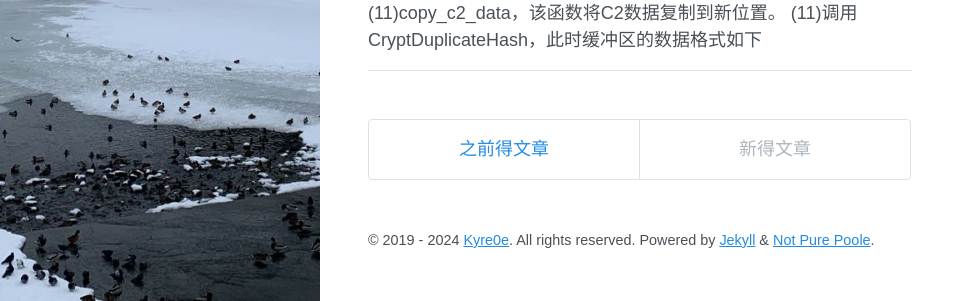
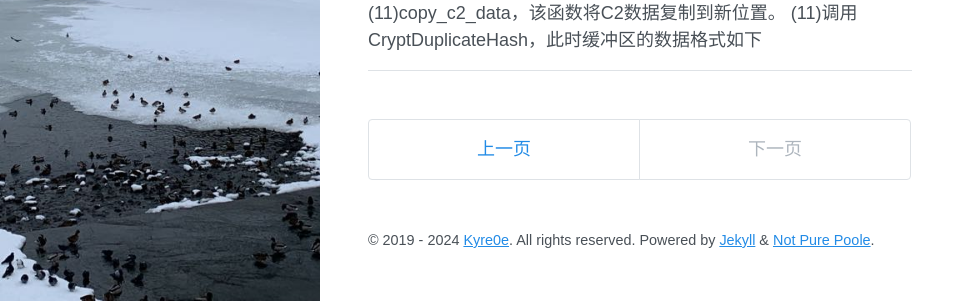
Before and after one commit to Kyre0ee/Kyre0ee.github.io, a Jekyll site: the page built from index.html, in a window 1280 px wide and 900 px high, scrolled down 1779 px. Shown: the part 599-900 px from the top of the window, without its empty margins (0-975 px from the left). Built offline with Jekyll 4.4.1, drawn with Linux system fonts in a browser that asks for light colours; nearby versions of some CDN libraries; the list of posts is cut into pages by our own code.

Commit message:
Update home.html

```diff
--- a/_layouts/home.html
+++ b/_layouts/home.html
@@ -3,8 +3,9 @@ layout: default
 ---
 
 {% include home-header.html %}
-
+<!-- 包含名为 home-header.html 的文件，通常用于网站的头部 -->
 <div class="posts">
+  <!-- 遍历 paginator.posts 集合中的每篇文章 -->
   {% for post in paginator.posts %}
   <section class="post-entry">
     <h2 class="post-title">
@@ -12,34 +13,43 @@ layout: default
         {{ post.title }}
       </a>
     </h2>
+    <!-- 显示文章标题，并链接到文章的 URL -->
 
     <div class="post-meta">
       <time datetime="{{ post.date | date_to_xmlschema }}">{{ post.date | date_to_string }}</time>
+      <!-- 显示文章日期，两个不同的格式：XML schema 和字符串格式 -->
       {%- if jekyll.environment == "production" and site.disqus -%}
         <span> • </span>
         <a class="comment-count" href="{{ post.url | relative_url }}#disqus_thread">
           <span class="disqus-comment-count" data-disqus-url="{{ post.url | absolute_url }}"></span>
         </a>
       {%- endif -%}
+      <!-- 如果是在生产环境并且配置了 Disqus，显示评论计数链接 -->
     </div>
 
     <p>{{ post.excerpt | strip_html }}</p>
+    <!-- 显示文章摘要，去除 HTML 标签 -->
   </section>
   {% endfor %}
+  <!-- 结束文章遍历 -->
   {%- if jekyll.environment == "production" and site.disqus -%}
     <script id="dsq-count-scr" src="//{{ site.disqus }}.disqus.com/count.js" async></script>
   {%- endif -%}
+  <!-- 如果是在生产环境并且配置了 Disqus，加载评论计数脚本 -->
 </div>
 
 <div class="pagination">
+  <!-- 分页导航 -->
   {% if paginator.next_page %}
-    <a class="pagination-item older" href="{{ paginator.next_page_path | relative_url }}">之前得文章</a>
+    <a class="pagination-item older" href="{{ paginator.next_page_path | relative_url }}">上一页</a>
   {% else %}
-    <span class="pagination-item older">之前得文章</span>
+    <span class="pagination-item older">上一页</span>
   {% endif %}
+  <!-- 如果有下一页，显示链接到下一页，否则显示不可点击的文本 -->
   {% if paginator.previous_page %}
-    <a class="pagination-item newer" href="{{ paginator.previous_page_path | prepend: relative_url }}">新得文章</a>
+    <a class="pagination-item newer" href="{{ paginator.previous_page_path | prepend: relative_url }}">下一页</a>
   {% else %}
-    <span class="pagination-item newer">新得文章</span>
+    <span class="pagination-item newer">下一页</span>
   {% endif %}
+  <!-- 如果有上一页，显示链接到上一页，否则显示不可点击的文本 -->
 </div>
```
